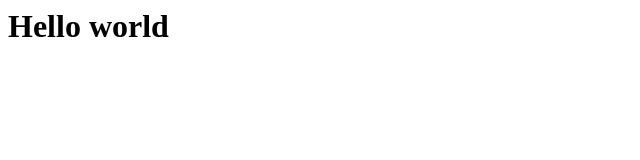
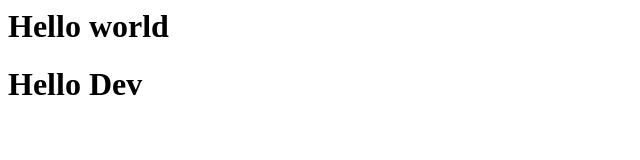
Before and after one commit to khadijachakkour/Test, a plain HTML site: page index.html in a window 1280 px wide. Shown: the whole page, without its empty margins (0-640 px from the left). Drawn offline with Linux system fonts and the light colour scheme.

Commit message:
update index.html

```diff
--- a/index.html
+++ b/index.html
@@ -1,3 +1,5 @@
 <body>
 <h1>Hello world</h1>
+<h1>Hello Dev</h1>
+
 </body>
```
